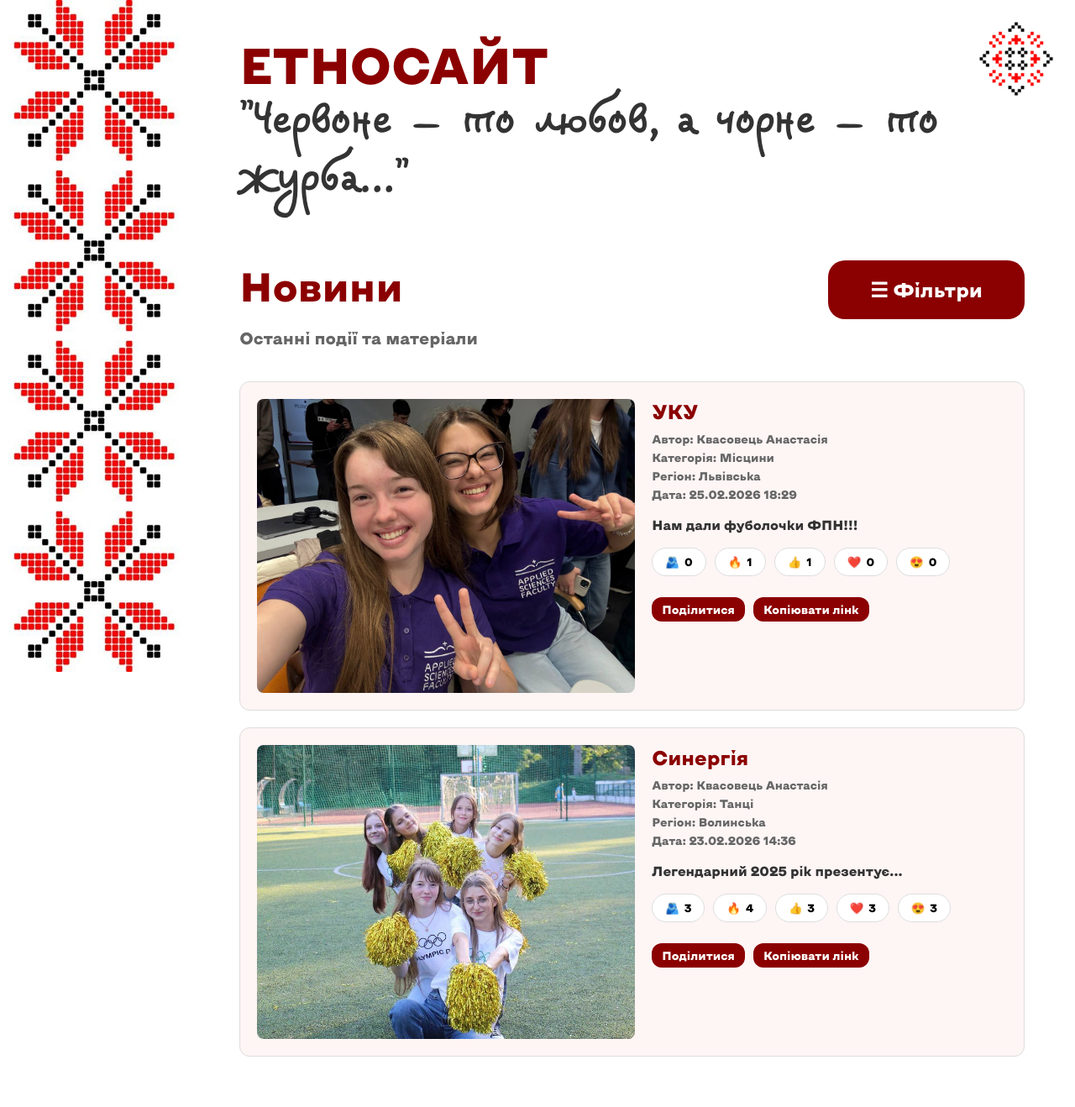
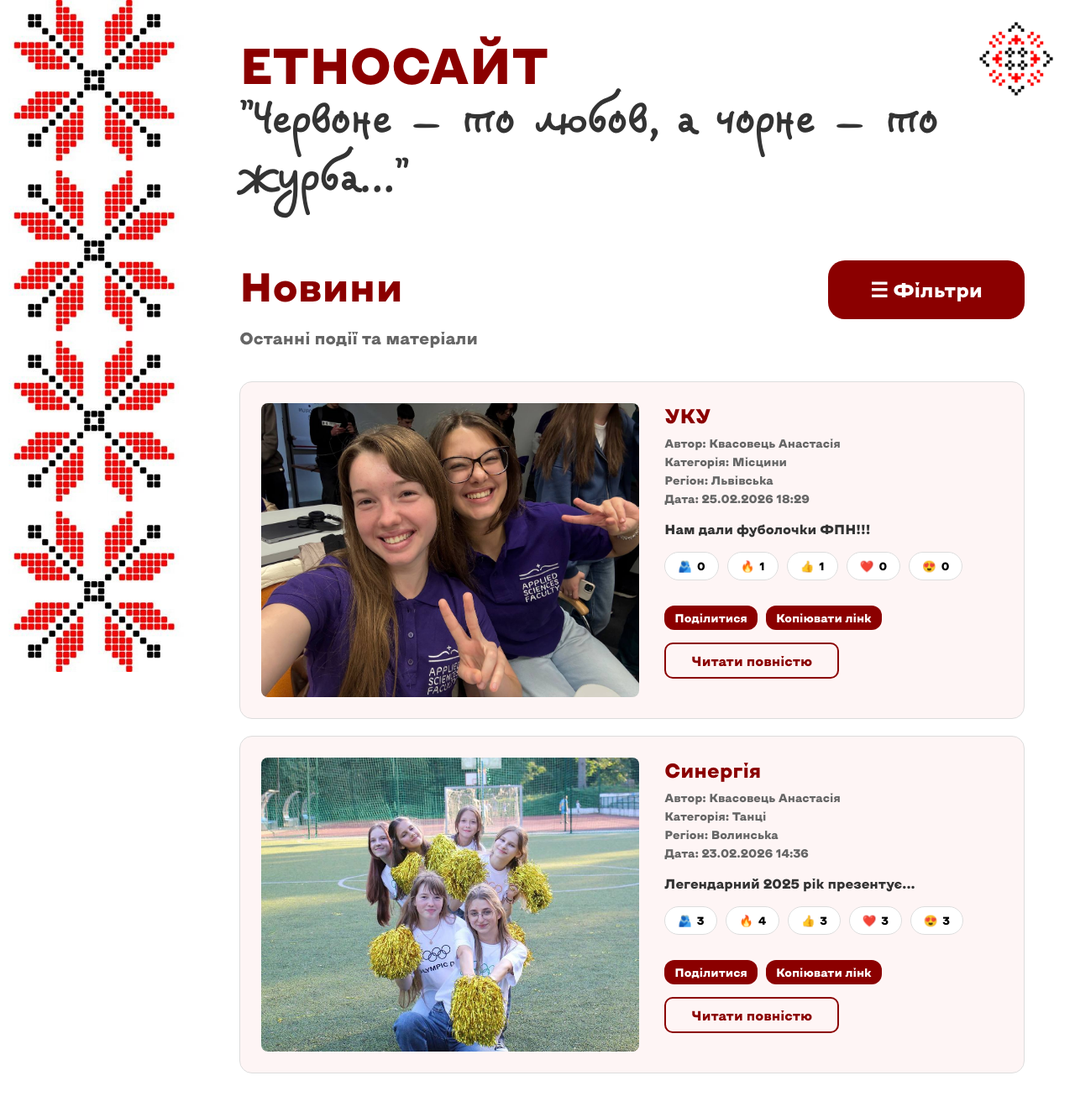
Before and after one commit to yuliiayakymiv/ethnosite_project, a Flask app: page /news in a window 1280 px wide. Shown: the whole page at 84% size. Before the commit the page ends 1258 px from the top, so only its background shows below. Run offline with Flask 3, Linux system fonts and the light colour scheme; data comes from the database, SQL or seed files in the repository; both versions use the stored data as it was after the commit.

Commit message:
implemented site for one new

```diff
--- a/ETNOSITE/app.py
+++ b/ETNOSITE/app.py
@@ -2,7 +2,7 @@ from flask import Flask, render_template, request, redirect, url_for, jsonify
 import os
 import uuid
 from werkzeug.utils import secure_filename
-from database import init_db, add_news, get_all_news, get_news_by_region, update_reaction
+from database import init_db, add_news, get_all_news, get_news_by_region, update_reaction, get_news_by_id
 
 app = Flask(__name__)
 app.config['UPLOAD_FOLDER'] = 'static/uploads'
@@ -72,5 +72,12 @@ def react(news_id, reaction_type):
         return jsonify(new_counts)
     return jsonify({"error": "Update failed"}), 400
 
+@app.route('/news/<int:news_id>')
+def news_detail(news_id):
+    news_item = get_news_by_id(news_id)
+    if news_item:
+        return render_template('news_detail.html', n=news_item)
+    return 'Новину не знайдено', 404
+
 if __name__ == '__main__':
     app.run(debug=True)
--- a/ETNOSITE/database.py
+++ b/ETNOSITE/database.py
@@ -88,3 +88,18 @@ def update_reaction(news_id, reaction_type, action='add'):
         "hug": res[0], "fire": res[1], "up": res[2],
         "like": res[3], "love": res[4]
     }
+
+def get_news_by_id(news_id):
+    conn = sqlite3.connect('news.db')
+    c = conn.cursor()
+
+    # using fetchone() because we need only one
+    res = c.execute('SELECT * FROM news WHERE id = ?', (news_id, )).fetchone()
+
+    conn.close()
+
+    if res:
+        # transforming result into dict for easier usage by HTML
+        columns = [column[0] for column in c.description]
+        return dict(zip(columns, res))
+    return None
--- a/ETNOSITE/static/css/style.css
+++ b/ETNOSITE/static/css/style.css
@@ -411,13 +411,28 @@ h1 {
 
 .news-card {
     display: flex;
-    gap: 20px;
-    font-family: 'KyivType';
+    gap: 30px;
+    padding: 25px;
+    background-color: #fef5f5;
+    border-radius: 15px;
     border: 1px solid #ddd;
-    padding: 20px;
-    border-radius: 12px;
-    background-color: #fef5f5;
+
+    width: 100%;           /* Картка на всю ширину */
+    max-width: 100%;       /* Не дозволяємо виходити за межі */
+    overflow: hidden;      /* Обрізаємо все, що вилазить */
     align-items: flex-start;
+}
+
+.news-content {
+    display: flex;
+    flex-direction: column;
+    flex: 1;               /* Дозволяє контенту займати залишок місця */
+    min-width: 0;          /*  важливо для flex-контейнерів, щоб текст не розпирав їх */
+}
+
+.news-text {
+    word-wrap: break-word; /* Перенос довгих слів */
+    overflow-wrap: break-word;
 }
 
 .news-photo {
@@ -716,3 +731,65 @@ h1 {
 .btn-react {
     transition: all 0.3s ease;
 }
+
+
+/* --- Нова кнопка "Читати повністю" (прозора з контуром) --- */
+.btn-read-more {
+    display: inline-block;
+    padding: 10px 20px;
+    font-family: 'KyivType', sans-serif; /* Фірмовий шрифт */
+    font-size: 16px;
+    font-weight: bold;
+    color: #8b0000;              /* Колір тексту як наша заливка */
+    background-color: transparent; /* Прозорий фон */
+    border: 2px solid #8b0000;   /* Контур кольору заливки */
+    border-radius: 10px;
+    text-decoration: none;
+    transition: all 0.3s ease;
+    cursor: pointer;
+}
+
+.btn-read-more:hover {
+    background-color: #fef5f5;   /* Світло-рожевий фон при наведенні */
+    color: #6d0000;              /* Темніший колір тексту */
+    border-color: #6d0000;       /* Темніший контур */
+    transform: translateY(-2px); /* Легке підняття */
+}
+
+/* --- Стиль для активної кнопки реакції (коли голос поставлено) --- */
+/* Тепер вона стає повністю залитою вашим фірмовим кольором */
+.btn-react.voted {
+    background-color: #8b0000;   /* Заливка вашим кольором */
+    color: white;                /* Білий текст і смайлик */
+    border-color: #8b0000;
+}
+
+/* Окремо прописуємо колір для лічильника всередині активної кнопки */
+.btn-react.voted .count {
+    color: white;
+}
+
+/* Плавний перехід кольорів */
+.btn-react {
+    transition: all 0.3s ease;
+}
+
+.btn-cancel {
+    background-color: transparent;
+    color: #8b0000;
+    border: 2px solid #8b0000;
+    padding: 15px 50px;
+    border-radius: 10px;
+    font-size: 18px;
+    font-weight: 600;
+    text-decoration: none;
+    display: inline-block;
+    transition: all 0.3s ease;
+    cursor: pointer;
+    font-family: 'KyivType';
+}
+
+.btn-cancel:hover {
+    background-color: #8b0000;
+    color: #fff; /* При наведенні фон стає бордовим, а текст білим */
+}
--- a/ETNOSITE/templates/news.html
+++ b/ETNOSITE/templates/news.html
@@ -47,10 +47,18 @@
         {% endif %}
 
         <div class="news-content">
-            <h3 class="news-title">{{ n.title }}</h3>
+            <h3 class="news-title">
+                <a href="{{ url_for('news_detail', news_id=n.id) }}" style="text-decoration: none; color: inherit;">
+                    {{ n.title }}
+                </a>
+            </h3>
+
             <p class="news-meta"><strong>Автор:</strong> {{ n.name }}</p>
             <p class="news-meta"><strong>Категорія:</strong> {{ n.category }}</p>
-            <p class="news-meta"><strong>Регіон:</strong> {{ n.region }}</p>
+            <p class="news-meta">
+                <strong>Регіон:</strong>
+                <span style="text-transform: capitalize;">{{ n.region }}</span>
+            </p>
             <p class="news-meta"><strong>Дата:</strong> {{ n.date }}</p>
             <p class="news-text">{{ n.text }}</p>
 
@@ -72,17 +80,22 @@
                 </button>
             </div>
 
-            <div class="share-actions share-actions--bottom">
-                <button class="btn-filter btn-add small-btn"
-                        onclick="shareNews('{{ n.title|escape }}', makeCardUrl('{{ anchor_id }}'))">
-                     Поділитися
-                </button>
+                <div class="share-actions share-actions--bottom" style="margin-top: 5px; display: flex; flex-direction: column; gap: 15px; align-items: flex-start; padding-left: 0; margin-left: 0;">
 
-                <button class="btn-filter btn-add small-btn"
-                        onclick="copyLink(makeCardUrl('{{ anchor_id }}'))">
-                    Копіювати лінк
-                </button>
+                <div style="display: flex; gap: 10px; flex-wrap: wrap; justify-content: flex-start;">
+                    <button class="btn-filter btn-add small-btn" onclick="shareNews('{{ n.title|escape }}', makeCardUrl('{{ anchor_id }}'))">
+                        Поділитися
+                    </button>
+                    <button class="btn-filter btn-add small-btn" onclick="copyLink(makeCardUrl('{{ anchor_id }}'))">
+                        Копіювати лінк
+                    </button>
+                </div>
+
+                <a href="{{ url_for('news_detail', news_id=n.id) }}" class="btn-cancel" style="text-decoration: none; padding: 10px 30px; font-size: 16px; text-align: center; width: fit-content; margin-left: 0;">
+                    Читати повністю
+                </a>
             </div>
+
         </div>
     </div>
 {% endfor %}
@@ -115,7 +128,8 @@
         Array.from(regions).sort().forEach(region => {
             const option = document.createElement('option');
             option.value = region;
-            option.textContent = formatText(region); // текст для користувача
+            // Використовуємо функцію formatText, щоб перша літера була великою
+            option.textContent = formatText(region);
             regionSelect.appendChild(option);
         });
 
```
Also changed, not shown: ETNOSITE/templates/news_detail.html (added, +39 -0 lines), ETNOSITE/news.db, ETNOSITE/static/uploads/acc78ec4ab7f48bb9496c9188dba3f29.jpg (added).
